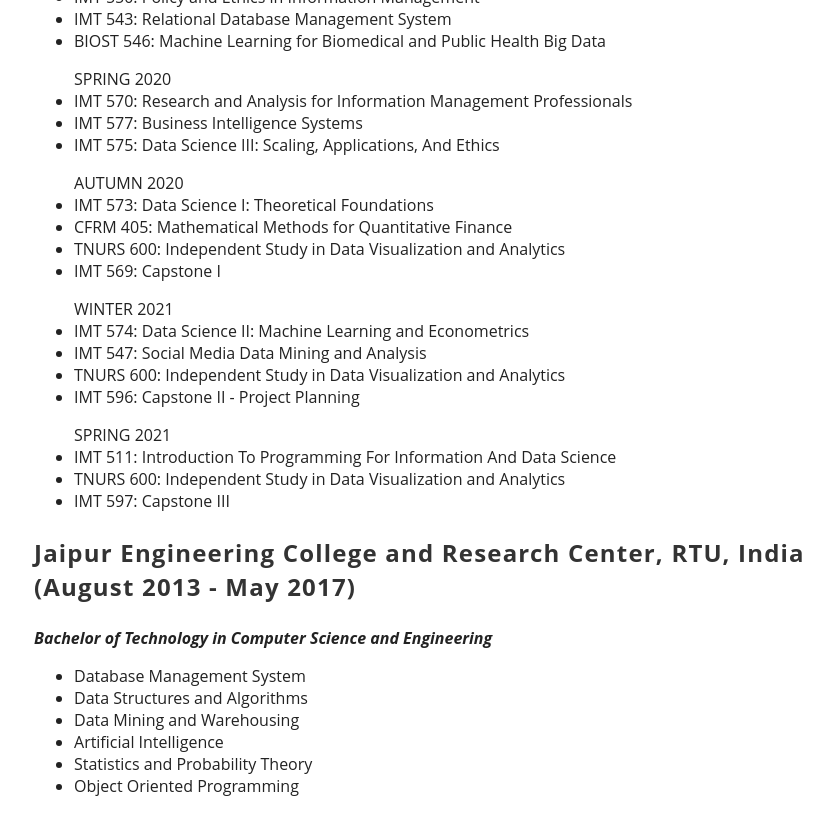
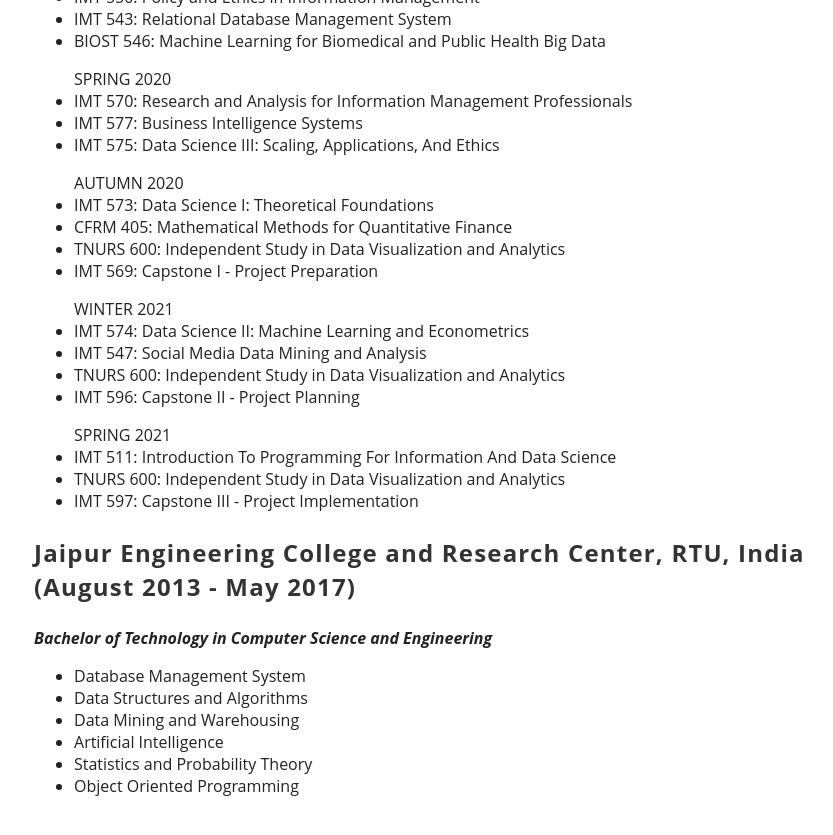
Before and after one commit to shreyakaul/shreyakaul.github.io, a Jekyll site: the page built from index.html, in a window 1280 px wide and 900 px high, scrolled down 1349 px. Shown: the top 835 px of the window, without its empty margins (206-1039 px from the left). Built offline with Jekyll 4.4.1, drawn with Linux system fonts in a browser that asks for light colours.

Commit message:
Update index.html

```diff
--- a/index.html
+++ b/index.html
@@ -41,7 +41,7 @@
 	<li>IMT 573: Data Science I: Theoretical Foundations
 	<li>CFRM 405: Mathematical Methods for Quantitative Finance
 	<li>TNURS 600: Independent Study in Data Visualization and Analytics
-	<li>IMT 569: Capstone I
+	<li>IMT 569: Capstone I - Project Preparation
  	</ul>
 	<ul>
 	WINTER 2021
@@ -54,7 +54,7 @@
 	SPRING 2021
 	<li>IMT 511: Introduction To Programming For Information And Data Science
 	<li>TNURS 600: Independent Study in Data Visualization and Analytics
-	<li>IMT 597: Capstone III
+	<li>IMT 597: Capstone III - Project Implementation
  	</ul>
     <p><b>Jaipur Engineering College and Research Center, RTU, India<br>
 	(August 2013 - May 2017)</b></p>
```
